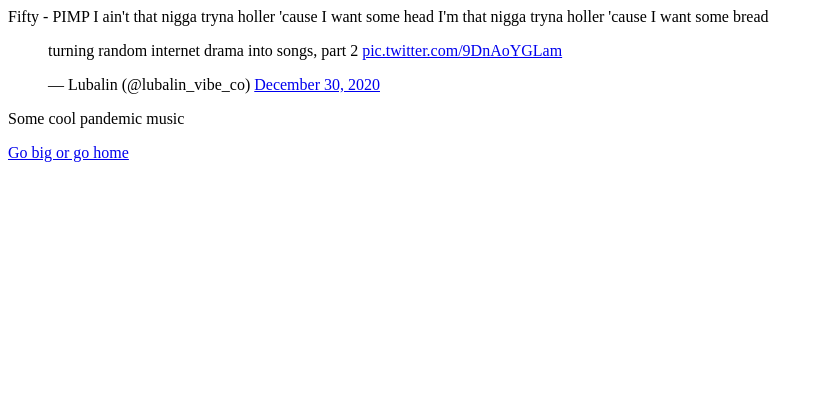
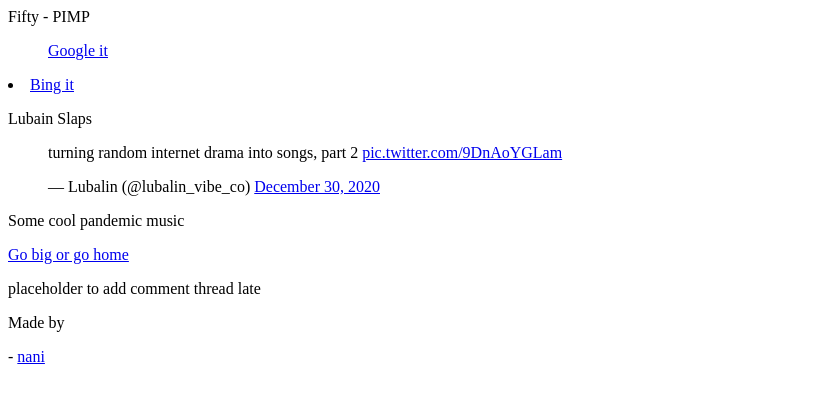
Before and after one commit to fmhirwa/alu-web-development, a plain HTML site: page tweets.html in a window 1280 px wide. Shown: the whole page, without its empty margins (0-824 px from the left). Drawn offline with Linux system fonts and the light colour scheme.

Commit message:
too easy for real

```diff
--- a/tweets.html
+++ b/tweets.html
@@ -3,12 +3,29 @@
     Fifty - PIMP
 </head>
 <body>
-    I ain't that nigga tryna holler 'cause I want some head
-    I'm that nigga tryna holler 'cause I want some bread
-</body><blockquote class="twitter-tweet"><p lang="en" dir="ltr">turning random internet drama into songs, part 2 <a href="https://t.co/9DnAoYGLam">pic.twitter.com/9DnAoYGLam</a></p>&mdash; Lubalin (@lubalin_vibe_co) <a href="https://twitter.com/lubalin_vibe_co/status/1344325643119587329?ref_src=twsrc%5Etfw">December 30, 2020</a></blockquote> <script async src="https://platform.twitter.com/widgets.js" charset="utf-8"></script>
+    <header>
+        <ul ><a href="https://www.google.com">Google it</a></ul>
+        <li><a href="https://www.bing.com">Bing it</a></li>
+    </header>
+    <main>
+        <p>
+            Lubain Slaps
+        </p>
+        <blockquote class="twitter-tweet"><p lang="en" dir="ltr">turning random internet drama into songs, part 2 <a href="https://t.co/9DnAoYGLam">pic.twitter.com/9DnAoYGLam</a></p>&mdash; Lubalin (@lubalin_vibe_co) <a href="https://twitter.com/lubalin_vibe_co/status/1344325643119587329?ref_src=twsrc%5Etfw">December 30, 2020</a></blockquote> <script async src="https://platform.twitter.com/widgets.js" charset="utf-8"></script>
 
-<p>
-    Some cool pandemic music
+        <p>
+            Some cool pandemic music
 
-</p>
-<a href="\index.html">Go big or go home</a>
+        </p>
+        <a href="\index.html">Go big or go home</a>
+
+            <aside>
+                <p>
+                    placeholder to add comment thread late
+                </p>
+            </aside>
+    </main>
+    <footer>
+        <p> Made by <Footer like va te faire foutre> - <a href="https://open.spotify.com/track/2BgzdxU4uN5Ns8yM2rlLHa" target="_blank">nani</a></a></p>
+    </footer>
+</body>
```
Also changed, not shown: index.html (+20 -0 lines).
